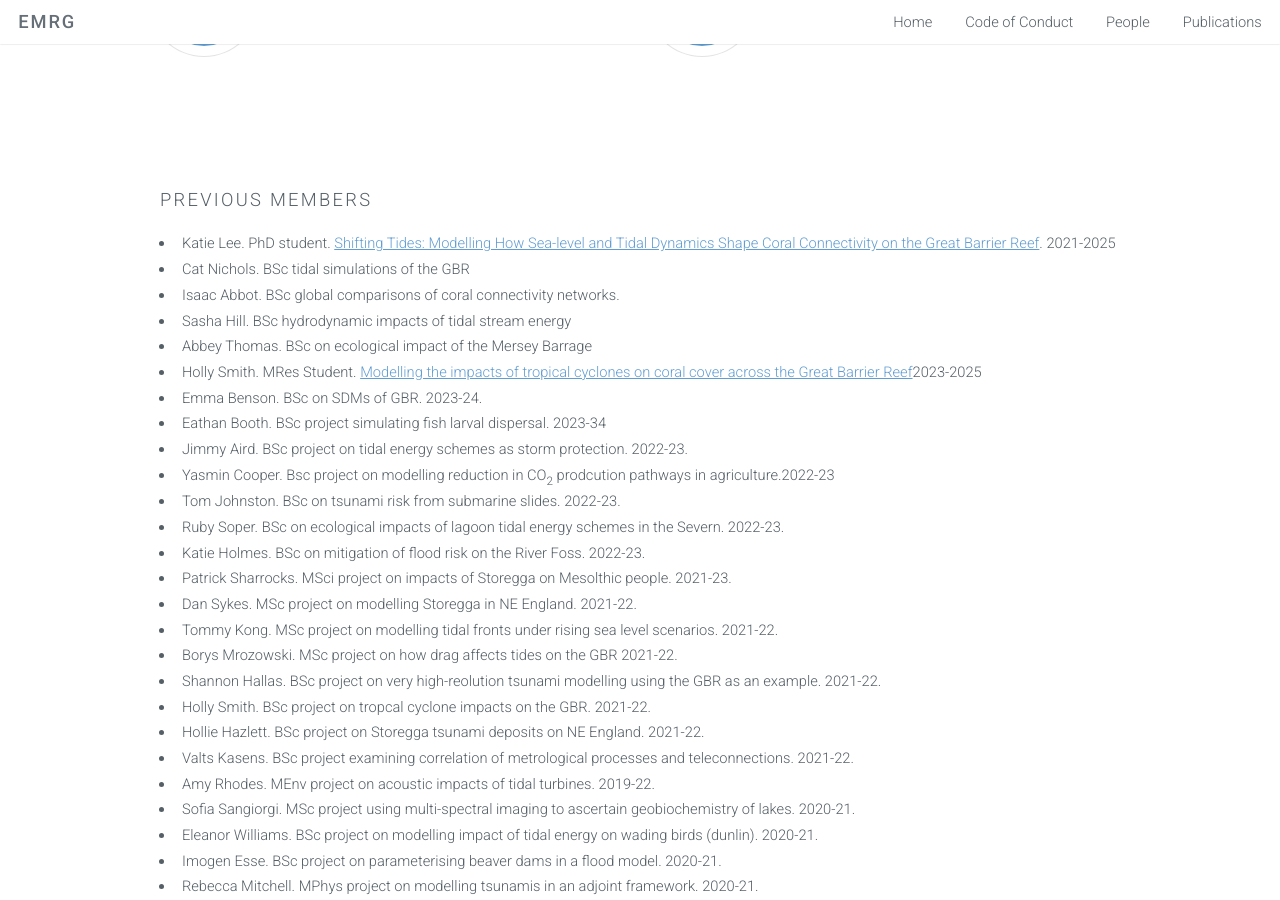
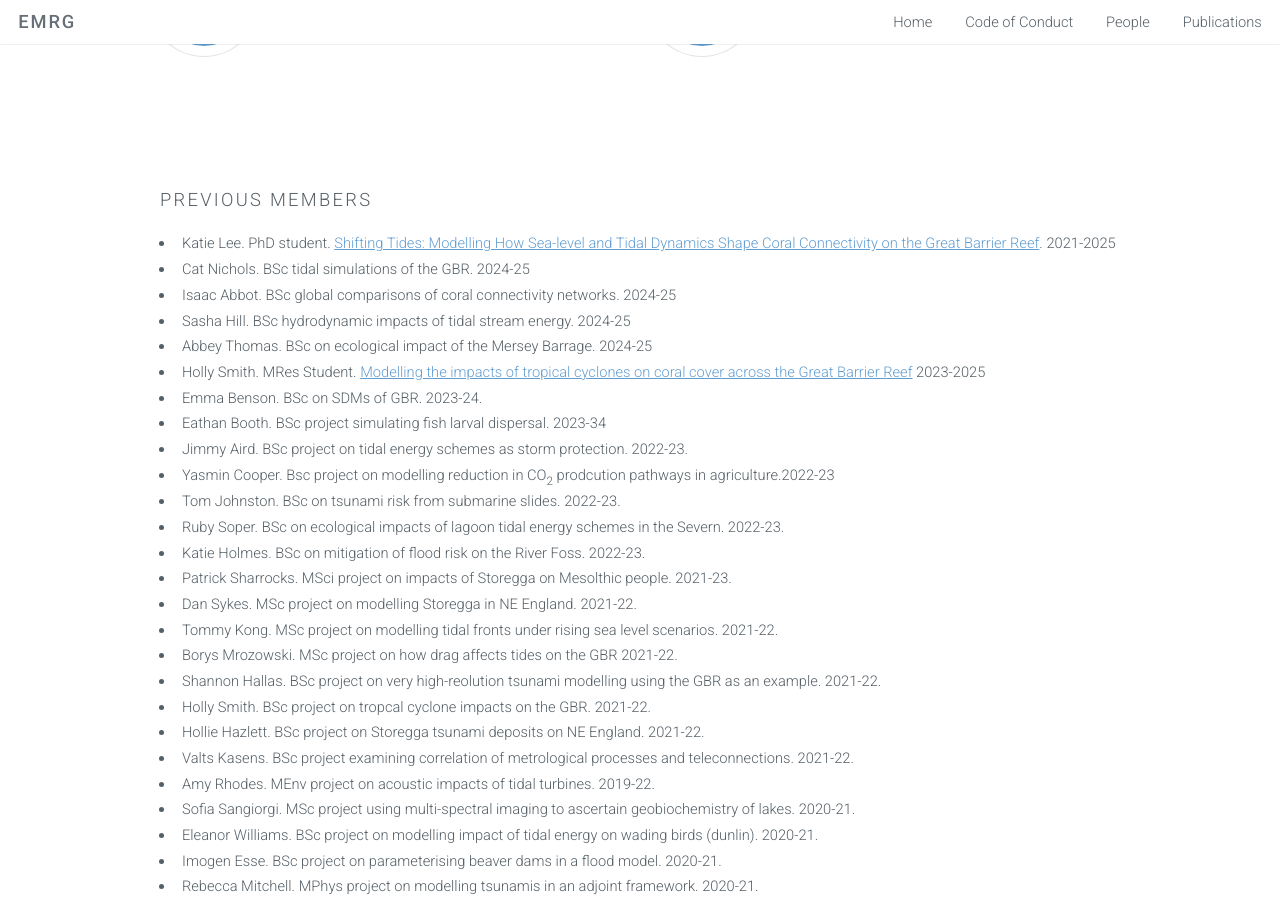
Before and after one commit to EnvModellingGroup/EnvModellingGroup.github.io, a Jekyll site: the page built from people.html, in a window 1280 px wide and 900 px high, scrolled down 1574 px. Built offline with Jekyll 4.4.1, drawn with Linux system fonts in a browser that asks for light colours.

Commit message:
forgot years

```diff
--- a/people.html
+++ b/people.html
@@ -127,11 +127,11 @@ keywords: modelling, environmental, ecological, ecology, environment, computatio
       <h3>Previous members</h3>
       <ul>
         <li>Katie Lee. PhD student. <a href="https://etheses.whiterose.ac.uk/id/eprint/37726/">Shifting Tides: Modelling How Sea-level and Tidal Dynamics Shape Coral Connectivity on the Great Barrier Reef</a>. 2021-2025</li>
-        <li>Cat Nichols. BSc tidal simulations of the GBR</li>
-        <li>Isaac Abbot. BSc global comparisons of coral connectivity networks.</li>
-        <li>Sasha Hill. BSc hydrodynamic impacts of tidal stream energy</li>
-        <li>Abbey Thomas. BSc on ecological impact of the Mersey Barrage</li>
-        <li>Holly Smith. MRes Student. <a href="https://etheses.whiterose.ac.uk/id/eprint/36909/">Modelling the impacts of tropical cyclones on coral cover across the Great Barrier Reef</a>2023-2025</li>
+        <li>Cat Nichols. BSc tidal simulations of the GBR. 2024-25</li>
+        <li>Isaac Abbot. BSc global comparisons of coral connectivity networks. 2024-25</li>
+        <li>Sasha Hill. BSc hydrodynamic impacts of tidal stream energy. 2024-25</li>
+        <li>Abbey Thomas. BSc on ecological impact of the Mersey Barrage. 2024-25</li>
+        <li>Holly Smith. MRes Student. <a href="https://etheses.whiterose.ac.uk/id/eprint/36909/">Modelling the impacts of tropical cyclones on coral cover across the Great Barrier Reef</a> 2023-2025</li>
         <li>Emma Benson. BSc on SDMs of GBR. 2023-24.</li>
         <li>Eathan Booth. BSc project simulating fish larval dispersal. 2023-34</li>
         <li>Jimmy Aird. BSc project on tidal energy schemes as storm protection. 2022-23.</li>
```
